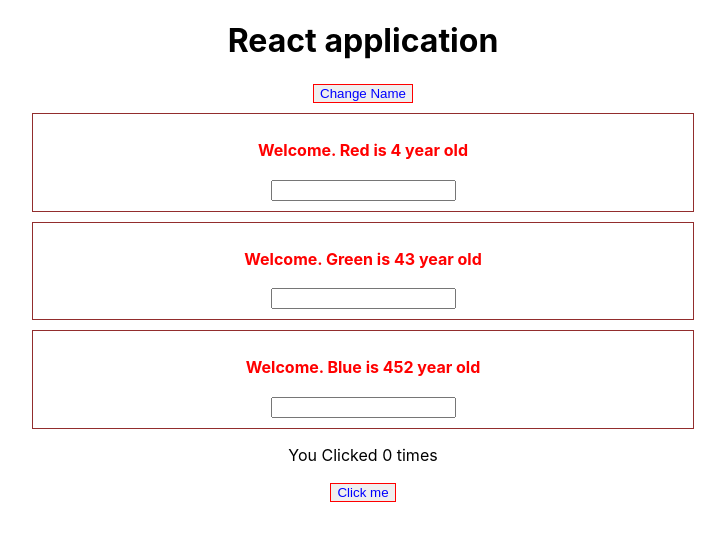
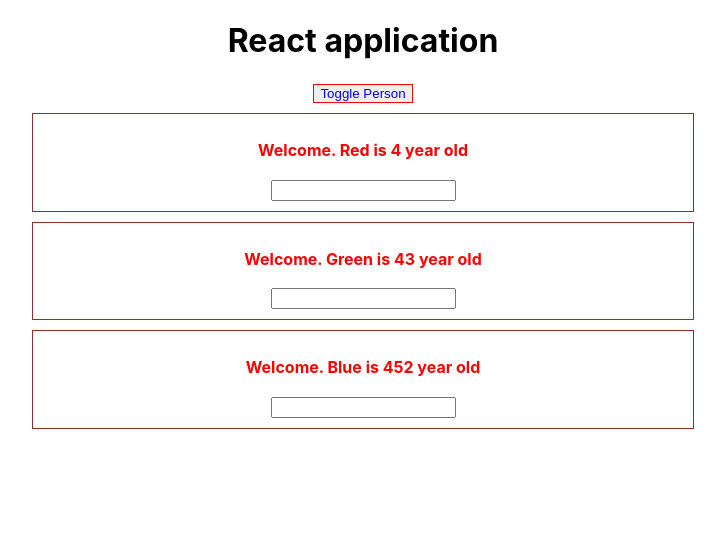
Before and after one commit to WoSea/BKDemo, a React (Create React App) app in the folder FrontEndDemo/ReactJS/react-tutorials/: page / in a window 1280 px wide. Shown: the top 540 px of the page, without its empty margins (277-1002 px from the left). Built offline with nearby package versions, Linux system fonts and the light colour scheme.

Commit message:
Render condition

```diff
--- a/FrontEndDemo/ReactJS/react-tutorials/src/App.js
+++ b/FrontEndDemo/ReactJS/react-tutorials/src/App.js
@@ -4,7 +4,7 @@
 import  Example  from './components/Example';
 
 function App() {
-
+  const [showPerson, setShowPerson] = useState(true);
   const [persons,setPersons] = useState([
     {name:"Red", age:4},
     {name:"Green", age:43},
@@ -28,21 +28,34 @@
       {name:event.target.value, age:52},
     ]);
   };
+
+  const togglePersons=()=>{
+      setShowPerson(!showPerson);
+  };
+
+
   return (
       <>
 
         <div className="App">
             <h1>React application</h1>
-            <button onClick={(e) => changeNameHandler()}>Change Name</button>
-            <Person click={()=>changeNameHandler()}  changed={switchNameHandler}
-             name={persons[0].name} age={persons[0].age}></Person>
+            <button onClick={(e) => togglePersons()}>Toggle Person</button>
+                {
+                  showPerson===true?
+                  (
+                      <div> <Person click={()=>changeNameHandler()}  changed={switchNameHandler}
+                          name={persons[0].name} age={persons[0].age}></Person>
 
-            <Person click={changeNameHandler}   changed={switchNameHandler}
-              name={persons[1].name} age={persons[1].age}></Person>
+                          <Person click={changeNameHandler}   changed={switchNameHandler}
+                            name={persons[1].name} age={persons[1].age}></Person>
 
-            <Person click={changeNameHandler}  changed={switchNameHandler}
-            name={persons[2].name} age={persons[2].age}></Person>
-            <Example></Example>
+                          <Person click={changeNameHandler}  changed={switchNameHandler}
+                          name={persons[2].name} age={persons[2].age}></Person>
+                        </div>
+                  ) :null
+                }
+
+           {/* <Example></Example> */}
         </div>
     </>
   );
```
